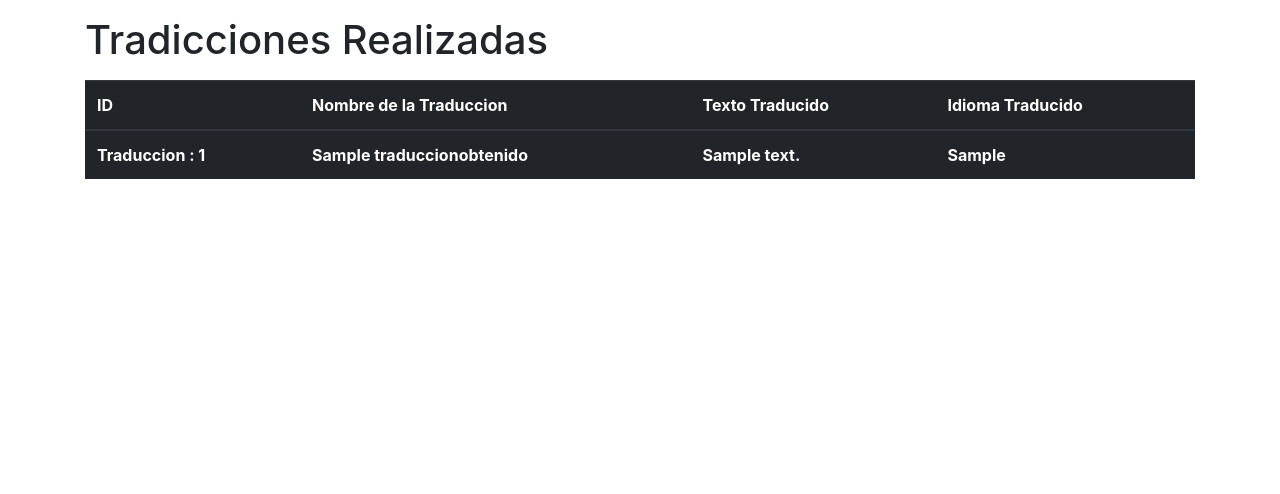
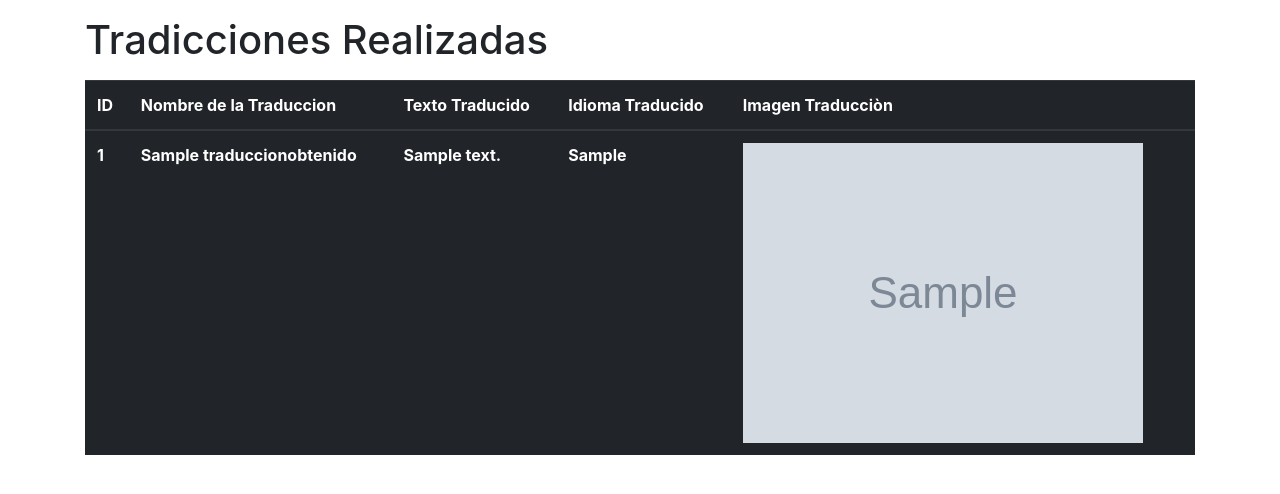
Before and after one commit to josuesauca/Proyecto-HCI, a Django app: page /verTraducciones/ in a window 1280 px wide. Shown: the part 56-550 px from the top of the page. Run offline with Django 4.2, Linux system fonts and the light colour scheme; tables that the repository leaves empty hold one stand-in row (values such as "Sample post"); grey boxes marked "Sample" are stand-in pictures; lists and menus that the app fills with data are empty; some libraries are stand-ins or nearby versions.

Commit message:
salio 98&

```diff
--- a/templates/Traducciones/VerTraducciones.html
+++ b/templates/Traducciones/VerTraducciones.html
@@ -16,15 +16,20 @@
                 <th scope="col">Nombre de la Traduccion</th>
                 <th scope="col">Texto Traducido</th>
                 <th scope="col">Idioma Traducido</th>
+                <th scope="col">Imagen Traducciòn</th>
             </tr>
         </thead>
         <tbody>
             {% for traduccion in traducciones %}
                 <tr>
-                    <th scope="col">{{traduccion.idTraduccion}}</th>
+                    <th scope="col">{{traduccion.idTraduccionObtenida}}</th>
                     <th scope="col">{{traduccion.nombreTraduccionObtenida}}</th>
                     <th scope="col">{{traduccion.textoTraducido}}</th>
                     <th scope="col">{{traduccion.idiomaTraduccion}}</th>
+
+                    {% if traduccion.idTraduccion.idImagen.imagenTraduccion %}
+                        <td><img src="{{ traduccion.idTraduccion.idImagen.imagenTraduccion.url }}" alt="My Image"></td>
+                    {% endif%}
                 </tr>
             {% endfor %}
 
```
